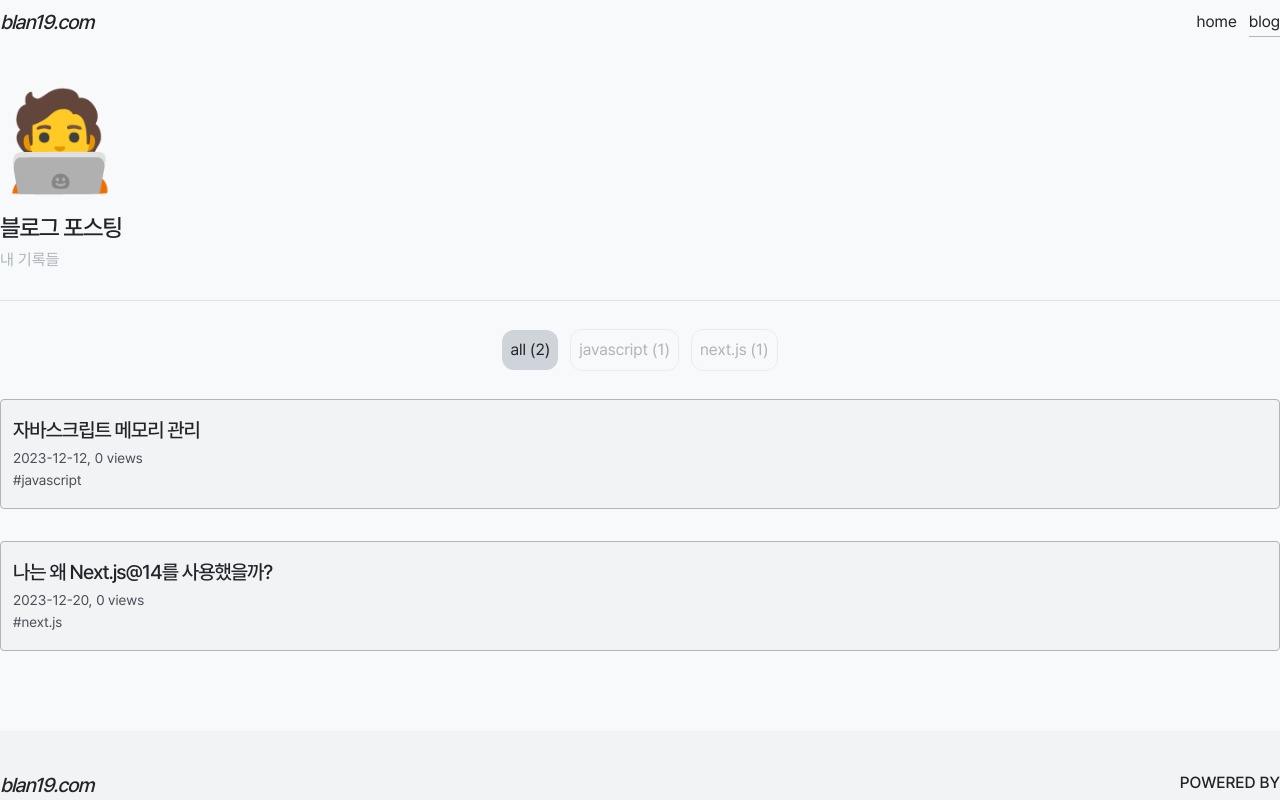
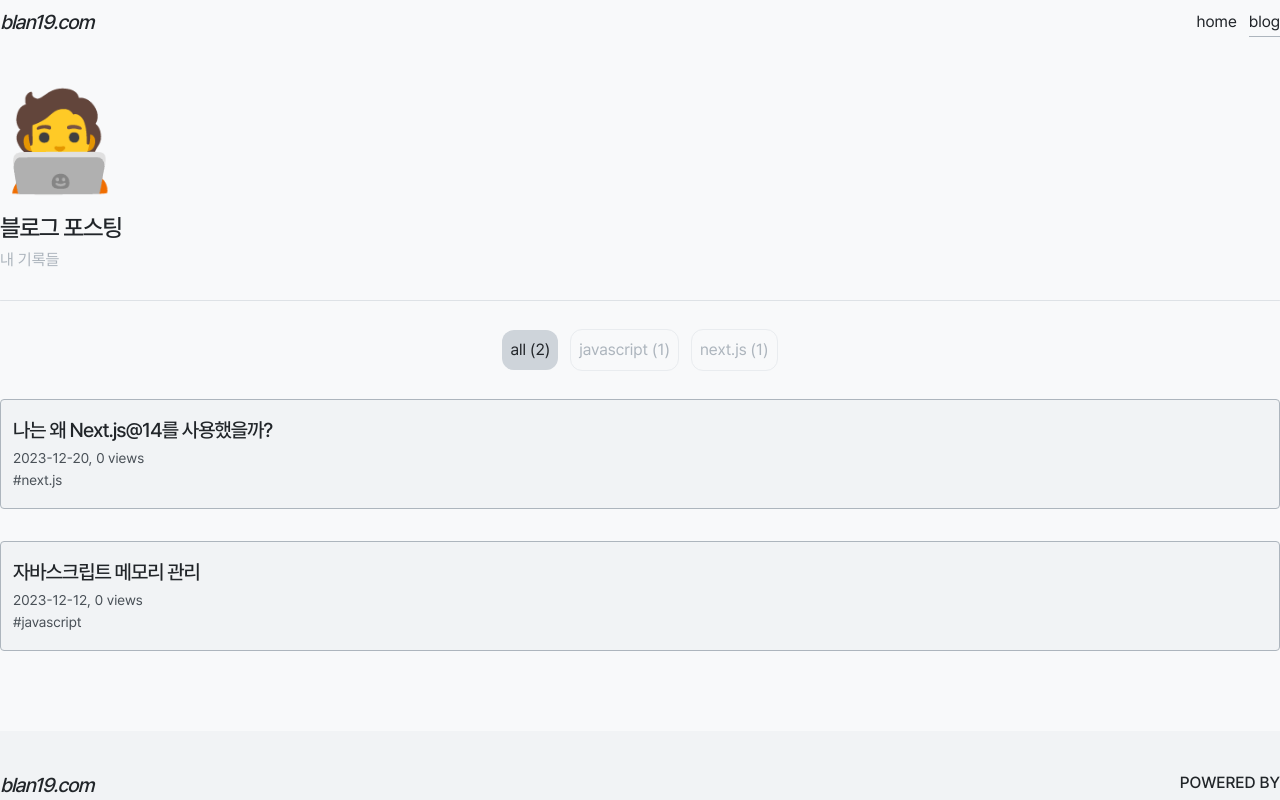
Before and after one commit to blan19/blan19.com, a Next.js app: page /blog in a window 1280 px wide. Shown: the top 800 px of the page. Built offline with nearby package versions, Linux system fonts and the light colour scheme; no server answers.

Commit message:
fix: blog page order by latest (#39)

```diff
--- a/src/app/blog/page.tsx
+++ b/src/app/blog/page.tsx
@@ -32,9 +32,13 @@ const Blog = ({
   };
 }) => {
   const posts = getBlogPosts("tech");
-  const selectedPosts = posts.filter((post) =>
-    tag !== "all" && tag !== undefined ? post.metadata.tags.includes(tag) : post
-  );
+  const selectedPosts = posts
+    .filter((post) =>
+      tag !== "all" && tag !== undefined
+        ? post.metadata.tags.includes(tag)
+        : post
+    )
+    .reverse();
 
   return (
     <section>
```
